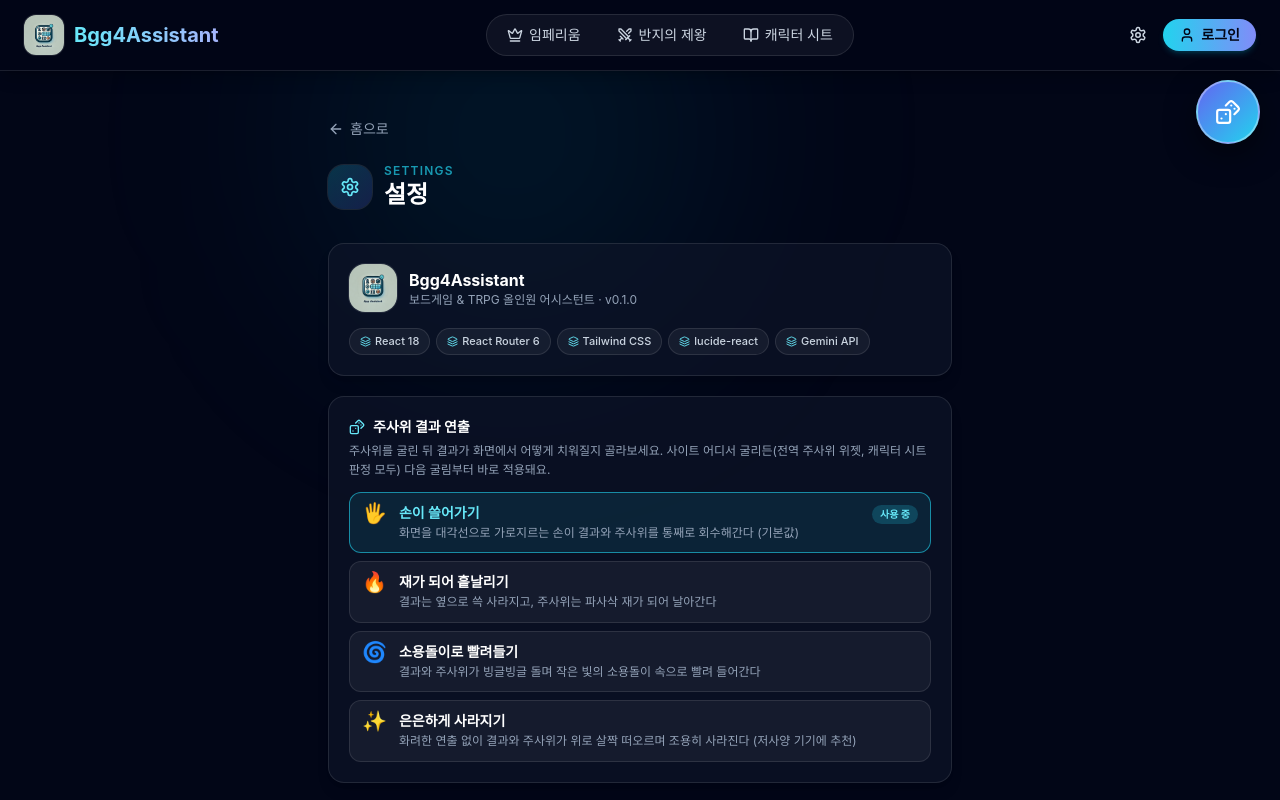
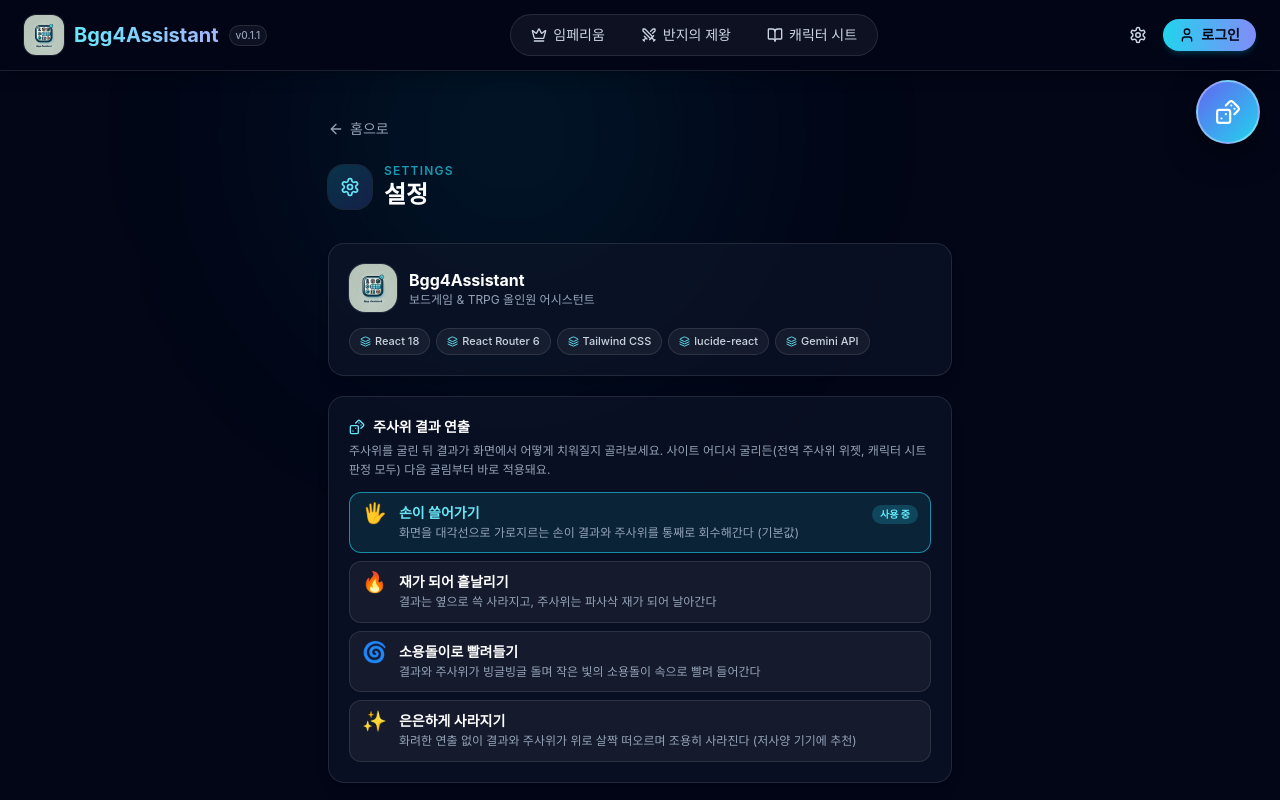
Before and after one commit to KimMinSik0915/bgg4Assistant, a React (Create React App) app: page /settings in a window 1280 px wide. Shown: the top 800 px of the page. Built offline with nearby package versions, Linux system fonts and the light colour scheme.

Commit message:
feat: application_version 추가

```diff
--- a/package.json
+++ b/package.json
@@ -1,6 +1,6 @@
 {
   "name": "imperium_assistant",
-  "version": "0.1.0",
+  "version": "0.1.1",
   "private": true,
   "dependencies": {
     "@3d-dice/dice-box": "^1.1.4",
--- a/src/assistan/layout/component/HeaderLayout.js
+++ b/src/assistan/layout/component/HeaderLayout.js
@@ -3,8 +3,10 @@ import {Menu, Settings, User, X} from "lucide-react";
 import {Link, NavLink} from "react-router-dom";
 import {NavigationItems} from "../resources/DataSet/NavigationItems";
 import withNavigate from "../../utils/withNavigate";
+import packageJson from "../../../../package.json";
 
 const bgg4AssistantIcoPath = "/bgg4Assistant_ico.webp";
+const appVersion = packageJson.version;
 
 class HeaderLayout extends Component {
 
@@ -84,6 +86,9 @@ class HeaderLayout extends Component {
                         <span className="bg-gradient-to-r from-cyan-300 to-indigo-300 bg-clip-text text-lg font-bold text-transparent sm:text-xl">
                             Bgg4Assistant
                         </span>
+                        <span className="rounded-full border border-white/10 bg-white/5 px-1.5 py-0.5 text-[10px] font-medium text-slate-400">
+                            v{appVersion}
+                        </span>
                     </Link>
 
                     <nav className="hidden items-center gap-1 rounded-full border border-white/10 bg-white/5 p-1 md:flex">
--- a/src/assistan/settings/main/SettingsScreen.jsx
+++ b/src/assistan/settings/main/SettingsScreen.jsx
@@ -95,7 +95,7 @@ class SettingsScreen extends Component {
                             <img src={bgg4AssistantIcoPath} alt="logo" className="h-12 w-12 rounded-2xl ring-1 ring-white/10"/>
                             <div>
                                 <p className="text-base font-bold text-white">Bgg4Assistant</p>
-                                <p className="text-xs text-slate-400">보드게임 &amp; TRPG 올인원 어시스턴트 · v0.1.0</p>
+                                <p className="text-xs text-slate-400">보드게임 &amp; TRPG 올인원 어시스턴트</p>
                             </div>
                         </div>
                         <div className="mt-4 flex flex-wrap gap-1.5">
```
Also changed, not shown: 1 other file (tests, documents, lock files or other folders).
